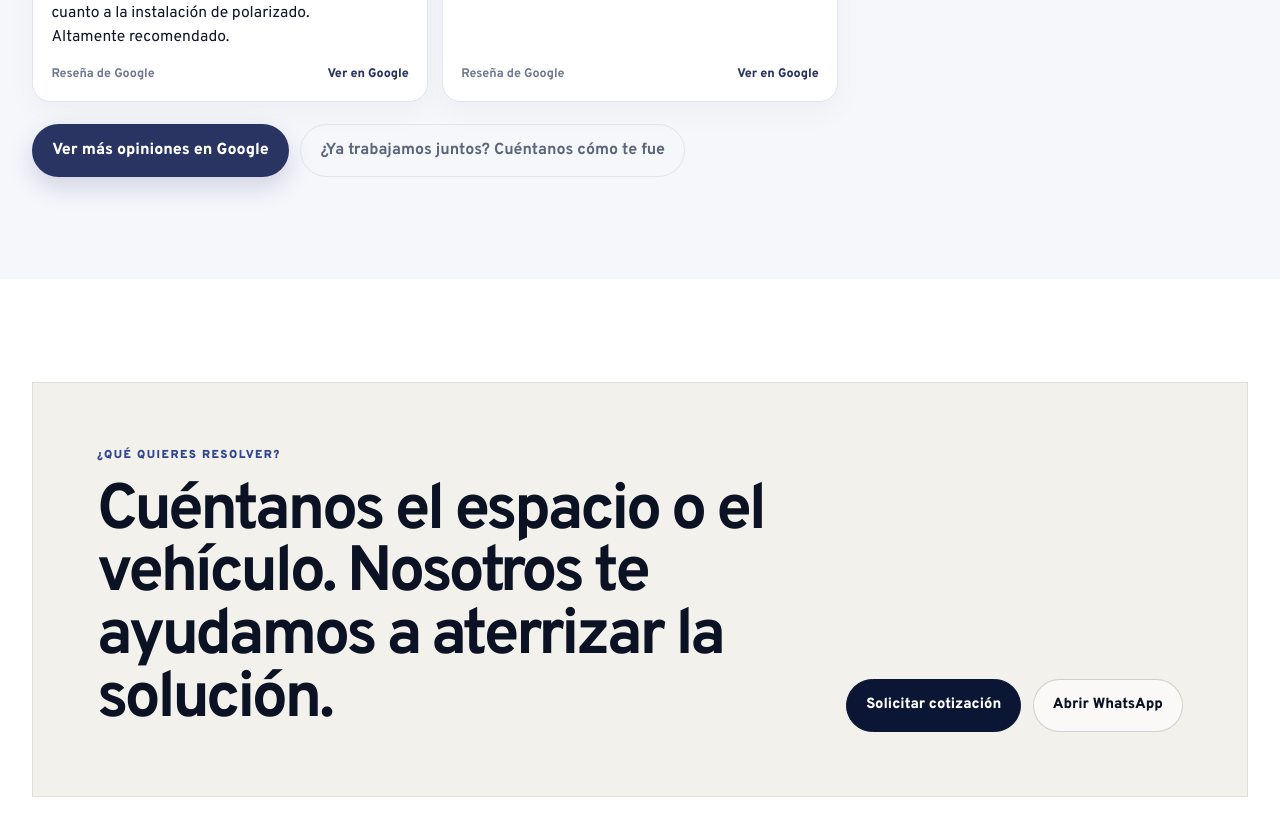
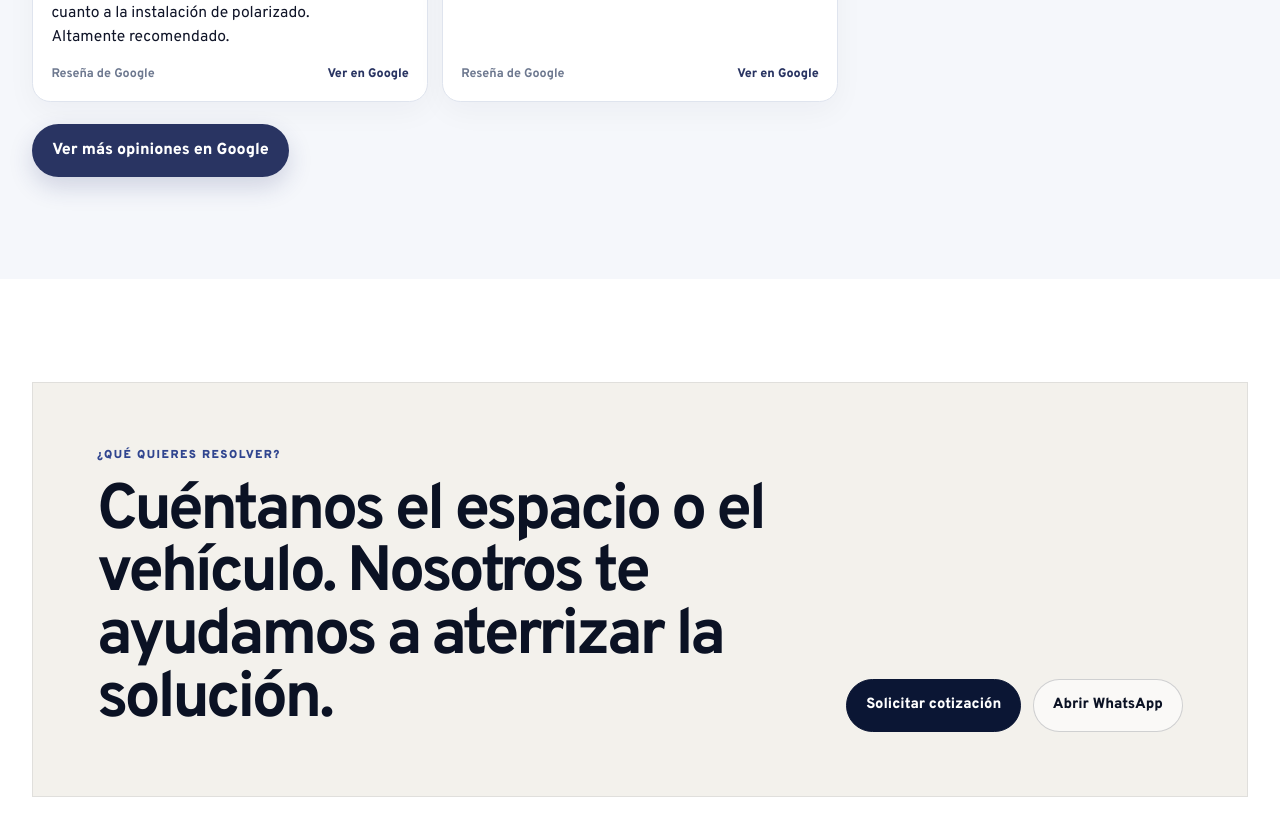
Before and after one commit to juanchalita00/hightech-web2, a Next.js app: page / in a window 1280 px wide. Shown: the part 7480-8316 px from the top of the page. Built offline with nearby package versions, Linux system fonts and the light colour scheme.

Commit message:
Quita el botón de dejar reseña y deja solo el listado de Maps.
Co-authored-by: juanchalita00 <juanchalita00@users.noreply.github.com>

```diff
--- a/content/publication-truth.json
+++ b/content/publication-truth.json
@@ -20,7 +20,6 @@
       "countryName": "México"
     },
     "mapsUrl": "https://www.google.com/maps/place/POLARIZADOS+HIGHTECH+-+Residencial+%2F+Automotriz,+Tomas+Mann+5348,+Jardines+Vallarta,+45027+Zapopan,+Jal./data=!4m2!3m1!1s0x8428af873886e857:0x7dc7c014441b7791",
-    "reviewUrl": "https://g.page/r/CZF3G0QUwMd9EBE/review",
     "social": {
       "instagram": "https://www.instagram.com/hightech_polarizados/",
       "tiktok": "https://www.tiktok.com/@hightech_polarizados",
--- a/src/app/globals.css
+++ b/src/app/globals.css
@@ -480,7 +480,6 @@ thead th { background: var(--surface-alt); }
 .contact-method-social { grid-column:1 / -1; min-height:0; }
 .contact-method-social .social-links { margin-top:1rem; }
 .google-reviews-actions { display:flex; flex-wrap:wrap; gap:.7rem; align-items:center; }
-.google-reviews-actions .button-secondary { font-weight:650; color:#5c677c; background:transparent; }
 .google-review-grid {
   display:grid;
   grid-template-columns:1fr;
--- a/src/components/GoogleReviews.tsx
+++ b/src/components/GoogleReviews.tsx
@@ -5,7 +5,6 @@ import { getGoogleReviews, type GoogleReview } from "@/lib/google-reviews";
 import { truth } from "@/lib/truth";
 
 const profileUrl = truth.contact.social.googleMaps;
-const reviewUrl = truth.contact.reviewUrl;
 
 function Stars({ rating }: { rating: number }) {
   return (
@@ -99,7 +98,6 @@ export function GoogleReviews() {
         ) : null}
         <div className="google-reviews-actions">
           <a className="button button-primary" href={profileUrl} target="_blank" rel="noopener noreferrer">Ver más opiniones en Google</a>
-          <a className="button button-secondary" href={reviewUrl} target="_blank" rel="noopener noreferrer">¿Ya trabajamos juntos? Cuéntanos cómo te fue</a>
         </div>
       </div>
     </section>
```
